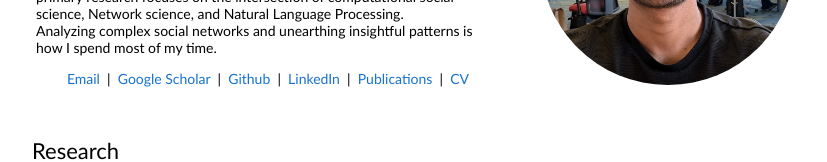
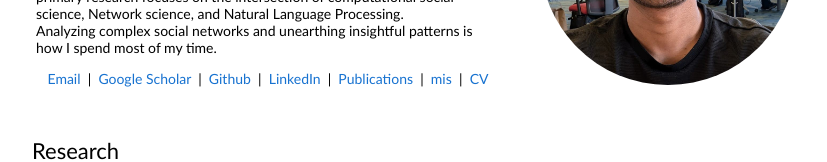
Before and after one commit to RippinBugs/rippinbugs.github.io, a plain HTML site: page index.html in a window 1280 px wide. Shown: the part 212-374 px from the top of the page, without its empty margins (224-1051 px from the left). Drawn offline with Linux system fonts and the light colour scheme.

Commit message:
Update index.html

```diff
--- a/index.html
+++ b/index.html
@@ -34,6 +34,7 @@
 				  <a href="https://github.com/RippinBugs">Github</a> &nbsp;|&nbsp;
 				  <a href="https://www.linkedin.com/in/md-monoarul-islam-bhuiyan-a5b72b246/">LinkedIn</a> &nbsp;|&nbsp;
 				  <a href="research.html">Publications</a> &nbsp;|&nbsp;
+				  <a href="miscellaneous.html">mis</a> &nbsp;|&nbsp;
 				  <a href="data/Monoarul_Bhuiyan_CV.pdf">CV</a>
 
                 </p>
```
